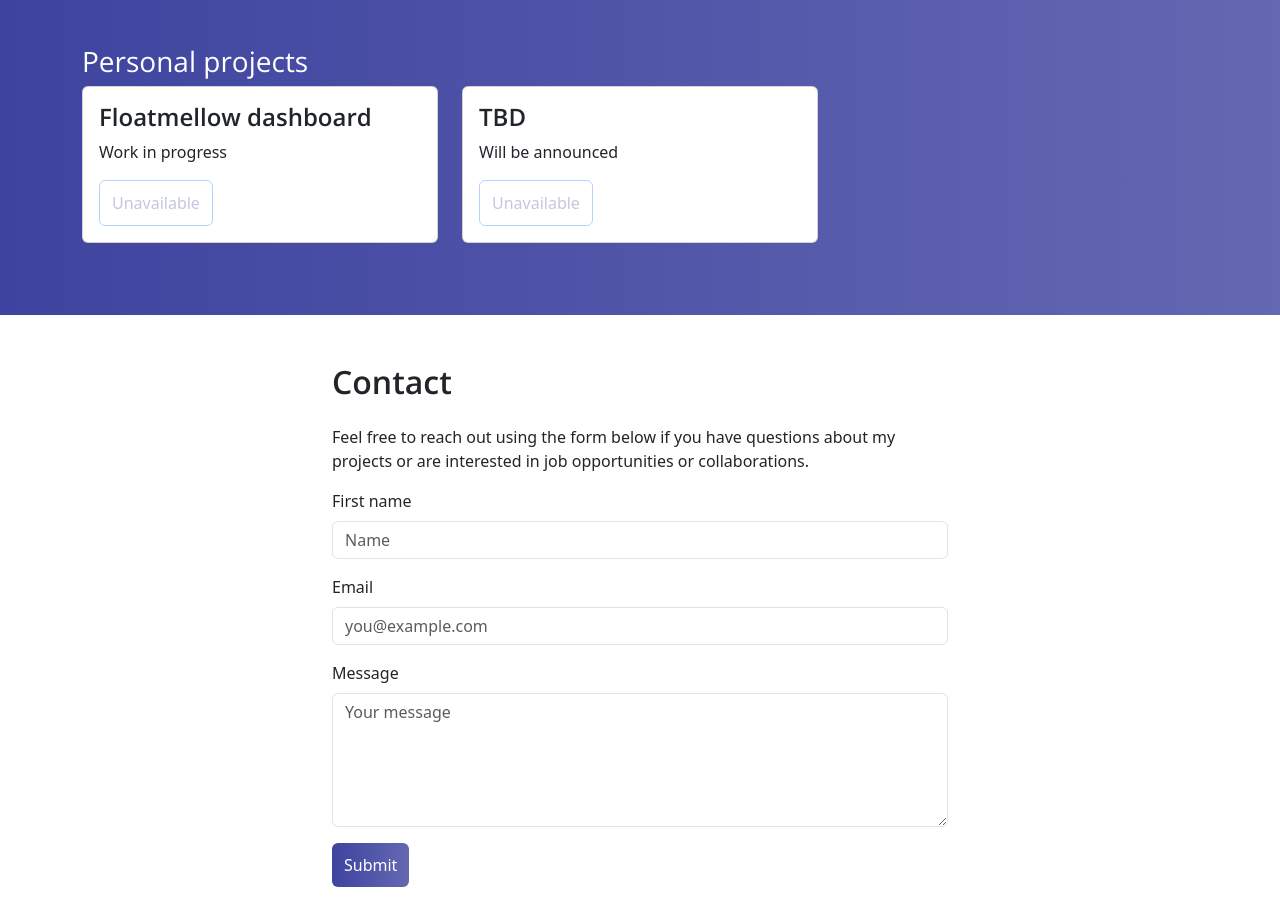
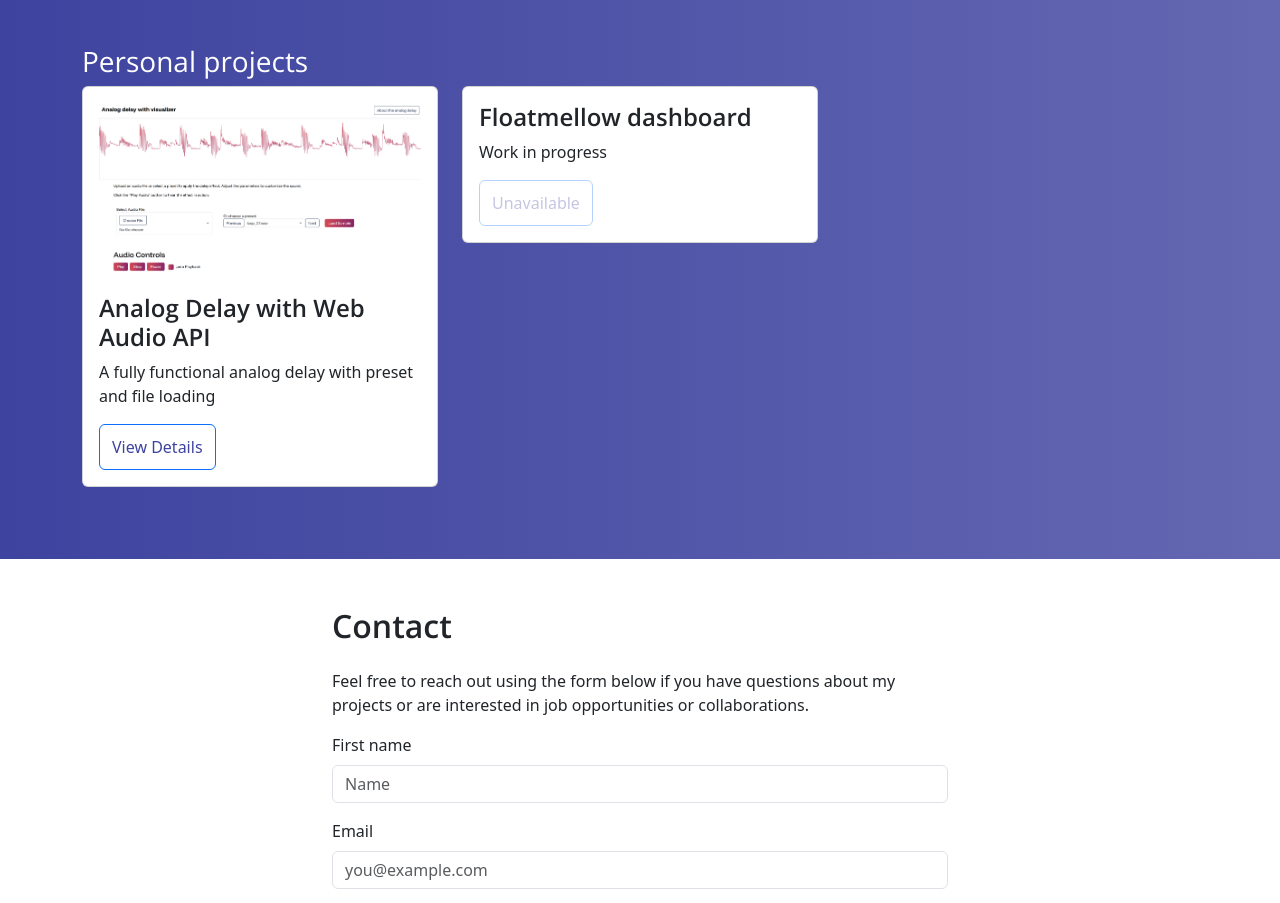
Before and after one commit to CSumm/csumm.github.io, a plain HTML site: page index.html in a window 1280 px wide. Shown: the part 1601-2504 px from the top of the page. Drawn offline with nearby package versions, Linux system fonts and the light colour scheme.

Commit message:
Upload person project number 1

```diff
--- a/index.html
+++ b/index.html
@@ -150,17 +150,29 @@
         <div class="col-md-4">
           <div class="card mb-4">
             <div class="card-body">
-              <h4 class="card-title">Floatmellow dashboard</h4>
-              <p class="card-text">Work in progress</p>
+              <img class="img-fluid mb-3" src="img\Screenshot 2025-04-20 223058.png" alt="Project Image">
+              <h4 class="card-title">Analog Delay with Web Audio API</h4>
+              <p class="card-text">A fully functional analog delay with preset and file loading</p>
               <a href="project-detail.html?id=4"
-                data-title=""
-                data-description=""
-                data-role=""
-                data-factors=""
-                data-link=""
-                class="btn btn-outline-primary portfolio-btn disabled"
-                aria-disabled="true">
-                Unavailable
+              data-src="img\analog-delay-project.gif"
+                data-title="Analog Delay with Web Audio API"
+                data-involvement="<ul><li>Myself</li></ul>"
+                data-role="<ul>
+                  <li>Created a fully functional analog delay using Web Audio API</li>
+                  <li>Built UI with accessibility in mind with strong emphasis on focus states and keyboard navigation</li>
+                  <li>Leveraged JavaScript module system without the need for Node.js</li>
+                  <li>Integrated a preset system that lets users scrub through or select presets, and load them</li>
+                  <li>Leveraged tools such as ChatGPT to help with code generation and debugging</li>
+                  <li>Always wanted to learn about audio processing as I am a hobbyist musician</li>
+                </ul>"
+                data-factors="<ul>
+                  <li>Learned Web Audio API for the first time and encountered its steep learning curve</li>
+                  <li>First time working with digital signal processing (DSP) in code to make audio effects</li>
+                  <li>First time using JavaScript module system without NodeJS</li>
+                  <li>Could not integrate DrumGAN directly since there's no API integration available at the moment</li>"
+                data-link="https://analogdelay.netlify.app/"
+                class="btn btn-outline-primary portfolio-btn">
+                View Details
               </a>
             </div>
           </div>
@@ -168,8 +180,8 @@
         <div class="col-md-4">
           <div class="card mb-4">
             <div class="card-body">
-              <h4 class="card-title">TBD</h4>
-              <p class="card-text">Will be announced</p>
+              <h4 class="card-title">Floatmellow dashboard</h4>
+              <p class="card-text">Work in progress</p>
               <a href="project-detail.html?id=5"
                 data-title=""
                 data-description=""
```
Also changed, not shown: img/Screenshot 2025-04-20 223058.png (added), 1 other file.
